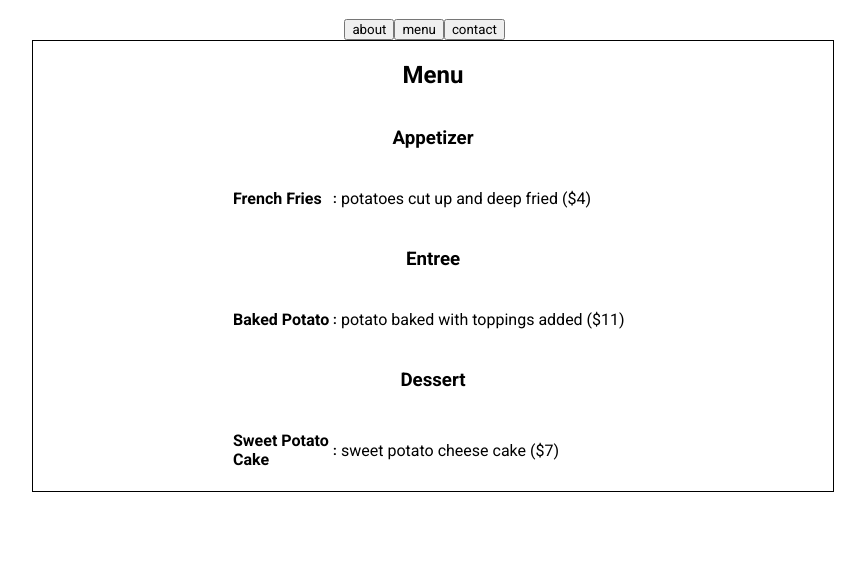
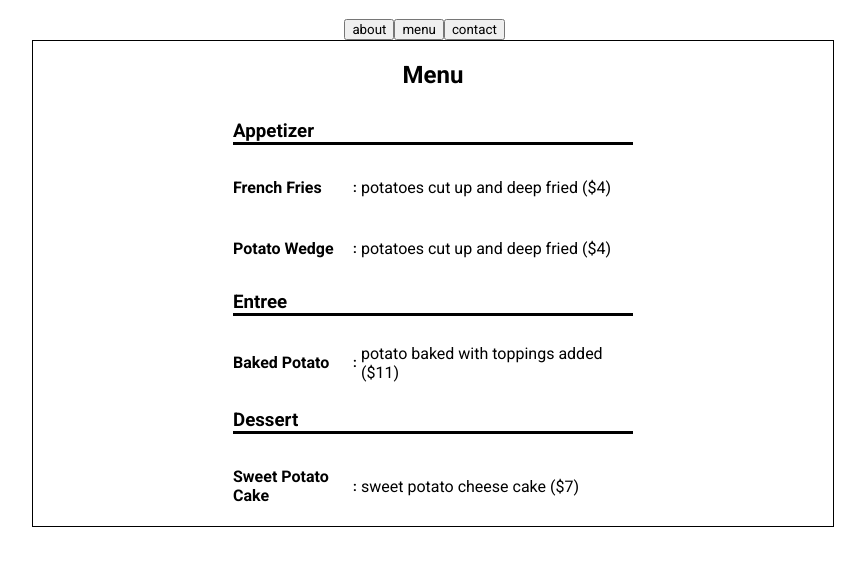
Before and after one commit to hspark220/restaurant-page, a website built with webpack: page src/template.html in a window 1280 px wide. Both pictures are taken after a click on the button "menu". Shown: the part 70-636 px from the top of the page, without its empty margins (207-1072 px from the left). Built offline with nearby package versions, Linux system fonts and the light colour scheme; files whose address does not match are found by name.

Commit message:
Add style to menu and edit layout for about

```diff
--- a/src/menu.js
+++ b/src/menu.js
@@ -26,13 +26,18 @@ const menuPage = () => {
     appetizerTitle.innerHTML = 'Appetizer';
     entreeTitle.innerHTML = 'Entree';
     dessertTitle.innerHTML = 'Dessert';
+    appetizer.append(appetizerTitle);
+    entree.append(entreeTitle);
+    dessert.append(dessertTitle);
 
     //adding menu
     addMenu(appetizer, 'French Fries', 'potatoes cut up and deep fried', 4);
+    addMenu(appetizer, 'Potato Wedge', 'potatoes cut up and deep fried', 4);
     addMenu(entree, 'Baked Potato','potato baked with toppings added', 11);
     addMenu(dessert, 'Sweet Potato Cake', 'sweet potato cheese cake', 7);
 
-    content.append(title,appetizerTitle, appetizer, entreeTitle, entree, dessertTitle, dessert);
+
+    content.append(title, appetizer, entree, dessert);
 }
 
 export default menuPage;
--- a/src/style.css
+++ b/src/style.css
@@ -21,11 +21,12 @@ body {
 
 .about {
     display: grid;
-    grid-template: 5rem 2fr 1rem / 1fr 1fr;
+    grid-template: 5rem 2fr 1rem / repeat(2, 200px);
     grid-template-areas:
     "title title"
     "desc picture"
     "blank citation";
+    column-gap: 2rem;
     padding: 0 20%;
 
 }
@@ -35,10 +36,12 @@ body {
 }
 .about p {
     grid-area: desc;
+    margin: 0;
 }
 .about img {
     grid-area: picture;
     height: 300px;
+    width: 200px;
 }
 #citation {
     grid-area: citation;
@@ -46,6 +49,7 @@ body {
     justify-self: start;
 }
 .storehours {
+    margin-top: 3rem;
 
 }
 .storehours ul {
@@ -61,8 +65,15 @@ body {
     width: min(90%, 400px);
 
     display: grid;
-    grid-template-columns: 100px 0.5rem 1fr;
+    grid-template: 3rem 1fr / 120px 0.5rem 1fr;
+    grid-template-areas: "title title title";
     align-items: center;
+}
+.entry h3 {
+    grid-area: title;
+    margin: 0;
+
+    border-bottom: solid;
 }
 
 
```
Also changed, not shown: 1 other file.
